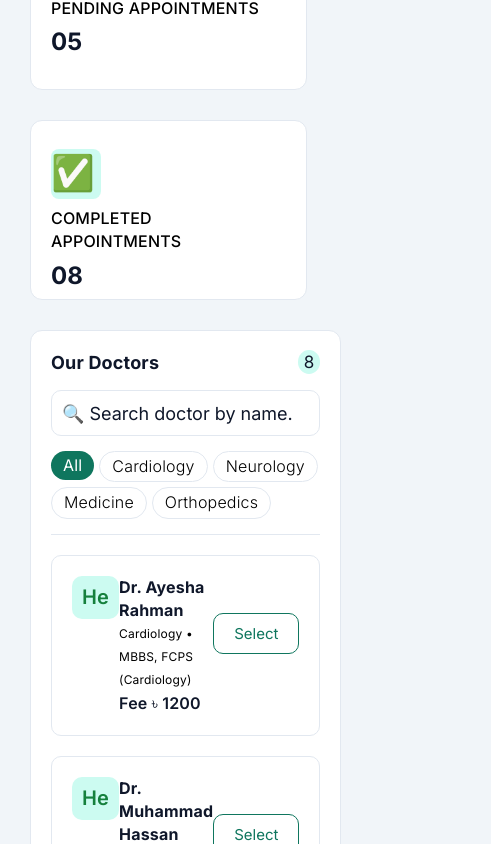
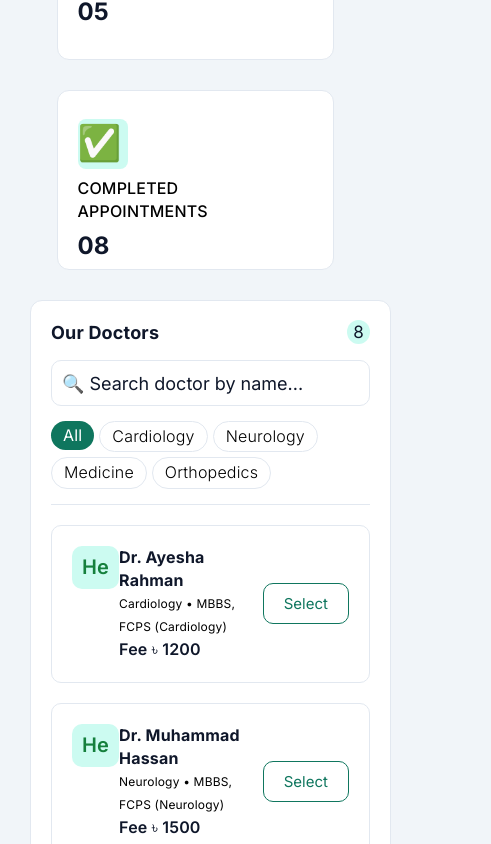
Before and after one commit to iamdeveloperrayhan/medicare-dashboard, a React (Vite) app: page / in a window 390 px wide. Shown: the part 630-1474 px from the top of the page, 491 px wide, since content can reach past the window. Built offline with nearby package versions, Linux system fonts and the light colour scheme.

Commit message:
Done Responsive

```diff
--- a/src/components/layout/PageContainer.jsx
+++ b/src/components/layout/PageContainer.jsx
@@ -7,7 +7,7 @@ export default function PageContainer() {
         <>
             <div className='conteiner_main' style={{
                 maxWidth: '1200px',
-                margin: isMobile ? "30px" : "0 auto 30px auto",
+                margin: isMobile ? "0 30px" : "0 auto 30px auto",
             }}>
                 <CardGrid />
                 <DoctorPanelGrid />
--- a/src/components/stats/StatGrid.jsx
+++ b/src/components/stats/StatGrid.jsx
@@ -3,12 +3,14 @@ import DoctorPanel from "../doctors/DoctorPanel"
 import AppointmentsPage from "../appointments/AppointmentsPage"
 // import AppointmentForm from "../appointments/AppointmentForm"
 export default function CardGrid() {
+    const isMobile = window.innerWidth <= 613
     return (
         <>
             <div style={{
                 display: 'flex',
                 flexWrap: 'wrap',
-                justifyContent: 'space-between',
+                justifyContent: isMobile ? 'center' : 'space-between',
+
             }}>
                 <StatCard />
             </div>
--- a/src/styles/DoctorPanel.css
+++ b/src/styles/DoctorPanel.css
@@ -9,6 +9,12 @@
     border-radius: 12px;
     border: 1px solid #E2E8F0;
 
+}
+
+@media screen and (max-width: 1225px) {
+    .doctor_panel_main {
+        grid-column: span 10;
+    }
 }
 
 .doctor_panel_title {
```
